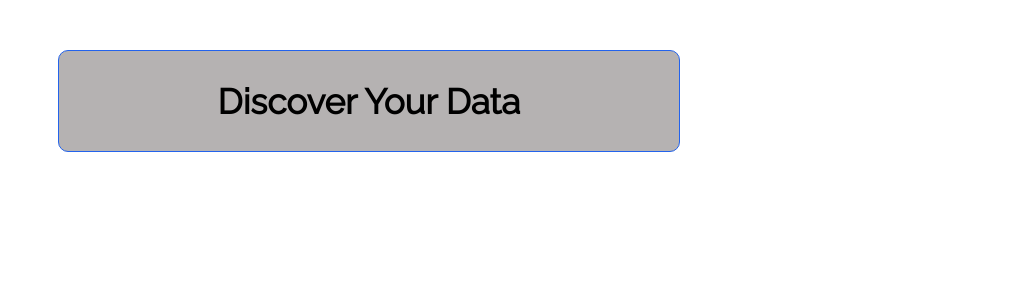
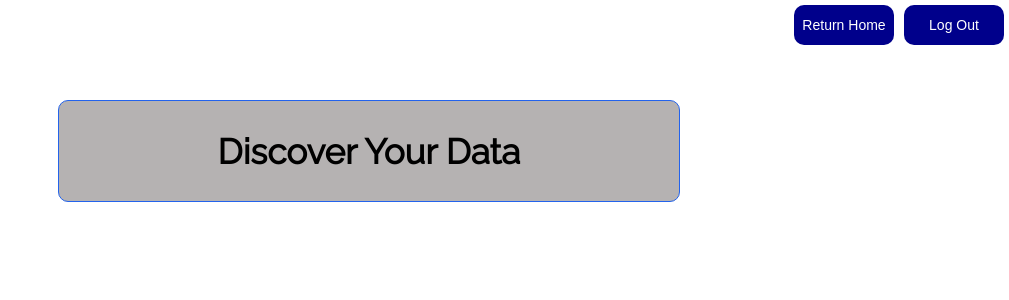
Before and after one commit to unachoza/Login-Everywhere, a React (Create React App) app: page /profile in a window 1280 px wide. Shown: the top 300 px of the page, without its empty margins (271-1280 px from the left). Built offline with nearby package versions, Linux system fonts and the light colour scheme; no server answers.

Commit message:
added nav buttons to return home on profile page

```diff
--- a/package.json
+++ b/package.json
@@ -7,6 +7,7 @@
     "@testing-library/react": "^9.5.0",
     "@testing-library/user-event": "^7.2.1",
     "axios": "^0.19.2",
+    "body-parser": "^1.19.0",
     "chalk": "^4.1.0",
     "concurrently": "^5.2.0",
     "cors": "^2.8.5",
@@ -34,6 +35,7 @@
     "dev": "concurrently --kill-others-on-fail \"npm run server\" \"npm run start\"",
     "server": "set NODE_ENV=dev && nodemon server/index.js"
   },
+  "proxy": "http://localhost:5000",
   "eslintConfig": {
     "extends": "react-app"
   },
--- a/src/Components/Button/Button.styles.css
+++ b/src/Components/Button/Button.styles.css
@@ -0,0 +1,34 @@
+button:hover {
+  transform: translateY(-3px);
+  box-shadow: 0 1rem 2rem rgba(0, 0, 0, 0.2);
+  transition: all 0.2s;
+}
+button::after {
+  transform: scaleX(1.4) scaleY(1.6);
+  opacity: 0;
+  transition: all 0.2s;
+}
+
+button:active,
+button:focus {
+  outline: none;
+  transform: translateY(-1px);
+  box-shadow: 0 0.5rem 1rem rgba(0, 0, 0, 0.2);
+  transition: all 0.2s;
+}
+
+button {
+  width: 100px;
+  height: 40px;
+  border-radius: 10px;
+  background-color: darkblue;
+  box-shadow: 0 10px rgba(0, 0, 0, 0 0.2);
+  color: white;
+  border: none;
+  font-size: 14px;
+  margin: 5px;
+}
+.nav-buttons {
+  display: flex;
+  justify-content: flex-end;
+}
--- a/src/Contexts/UserProvider.js
+++ b/src/Contexts/UserProvider.js
@@ -5,16 +5,33 @@ const axios = require('axios');
 const UserProvider = ({ children }) => {
   const [user, setUser] = useState({});
 
+  // useEffect(() => {
+  //   console.log('gogoggo detch');
+  //   fetch('/user')
+  //     .then((res) => res.json())
+  //     .then((res) => setUser(res))
+  //     .catch((err) => {
+  //       console.log(err);
+  //     });
+  // }, []);
+
   useEffect(() => {
+    console.log('fetching');
     const fetchingFromAPI = async () => {
-      const result = await axios('/user');
-      setUser(result.data);
+      try {
+        const result = await axios.get('/user');
+        console.log(result);
+        setUser(result.data);
+      } catch (e) {
+        console.error(e);
+      }
     };
     fetchingFromAPI();
   }, []);
 
   return <context.Provider value={user}>{children}</context.Provider>;
 };
+
 UserProvider.context = context;
 
 export default UserProvider;
--- a/src/Pages/Profile/Profile.page.js
+++ b/src/Pages/Profile/Profile.page.js
@@ -1,11 +1,27 @@
-import React from 'react';
+import React, { useContext } from 'react';
+import UserProvider from 'Contexts/UserProvider';
 import 'Pages/Profile/Profile.styles.css';
+import 'Components/Button/Button.styles.css';
+import { Link } from 'react-router-dom';
 
 const Profile = () => {
+  const userData = useContext(UserProvider.context);
+  console.log(userData);
   return (
-    <div className="container">
-      <div className="title">Discover Your Data</div>
-    </div>
+    <>
+      <div className="nav-buttons">
+        <Link to="/">
+          <button>Return Home</button>
+        </Link>
+        <Link to="/">
+          <button>Log Out</button>
+        </Link>
+      </div>
+
+      <div className="container">
+        <div className="title">Discover Your Data</div>
+      </div>
+    </>
   );
 };
 export default Profile;
```
Also changed, not shown: 1 other file (tests, documents, lock files or other folders).
